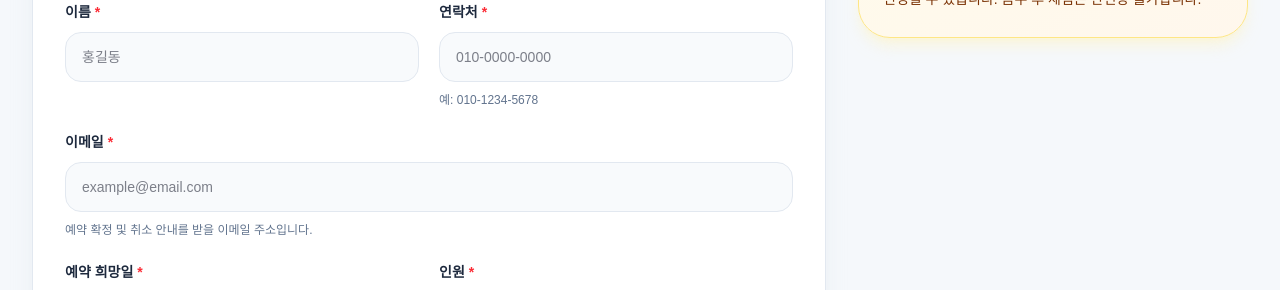
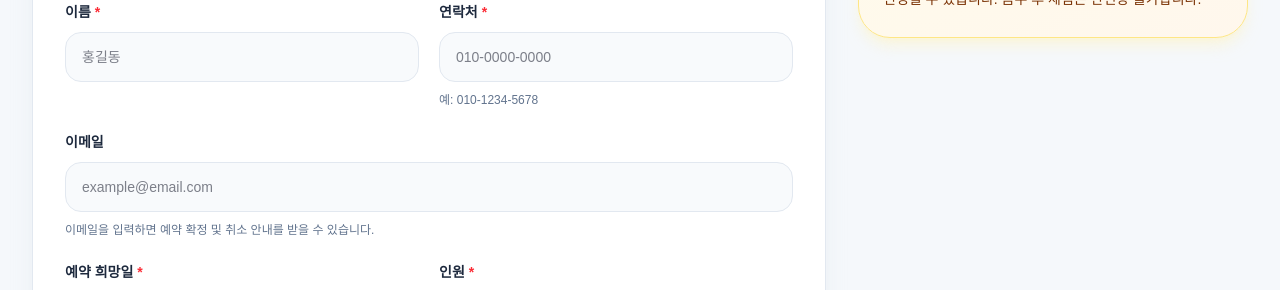
Before and after one commit to yoochnagsoo/SUNGSANSCUBA, a Next.js app: page /reservation in a window 1280 px wide. Shown: the part 2100-2390 px from the top of the page. Built offline with nearby package versions, Linux system fonts and the light colour scheme.

Commit message:
Add sungsan final 0710_7

```diff
--- a/src/app/api/reservations/route.ts
+++ b/src/app/api/reservations/route.ts
@@ -76,7 +76,7 @@ export async function GET(request: NextRequest) {
         ok: false,
         message: "예약 목록을 불러오지 못했습니다.",
       },
-      { status: 500 }
+      { status: 500 },
     );
   }
 }
@@ -91,7 +91,7 @@ export async function POST(request: Request) {
     const program = String(body.program ?? "").trim();
 
     const reservationDate = String(
-      body.reservationDate ?? body.date ?? ""
+      body.reservationDate ?? body.date ?? "",
     ).trim();
 
     const experienceTime = String(body.experienceTime ?? "").trim();
@@ -101,7 +101,7 @@ export async function POST(request: Request) {
 
     const message = String(body.message ?? "").trim();
 
-    if (!name || !email || !phone || !program || !reservationDate) {
+    if (!name || !phone || !program || !reservationDate) {
       return NextResponse.json(
         {
           ok: false,
@@ -116,7 +116,7 @@ export async function POST(request: Request) {
             people,
           },
         },
-        { status: 400 }
+        { status: 400 },
       );
     }
 
@@ -129,7 +129,7 @@ export async function POST(request: Request) {
             people: peopleValue,
           },
         },
-        { status: 400 }
+        { status: 400 },
       );
     }
 
@@ -148,6 +148,7 @@ export async function POST(request: Request) {
       status: "PENDING",
     });
 
+    if (email) {
       try {
         const customerEmail = customerReservationReceivedEmail(reservation);
 
@@ -159,8 +160,9 @@ export async function POST(request: Request) {
       } catch (customerEmailError) {
         console.error(
           "[POST /api/reservations] customer email error:",
-        customerEmailError
+          customerEmailError,
         );
+      }
     }
 
     try {
@@ -180,7 +182,7 @@ export async function POST(request: Request) {
     } catch (adminEmailError) {
       console.error(
         "[POST /api/reservations] admin email error:",
-        adminEmailError
+        adminEmailError,
       );
     }
 
@@ -189,7 +191,7 @@ export async function POST(request: Request) {
         ok: true,
         reservation,
       },
-      { status: 201 }
+      { status: 201 },
     );
   } catch (error) {
     console.error("[POST /api/reservations]", error);
@@ -199,7 +201,7 @@ export async function POST(request: Request) {
         ok: false,
         message: "예약 생성 중 오류가 발생했습니다.",
       },
-      { status: 500 }
+      { status: 500 },
     );
   }
 }
--- a/src/app/reservation/page.tsx
+++ b/src/app/reservation/page.tsx
@@ -127,10 +127,6 @@ function ReservationPageContent() {
         throw new Error("연락처는 010-1234-5678 형식으로 입력해주세요.");
       }
 
-      if (!trimmedEmail) {
-        throw new Error("이메일을 입력해주세요.");
-      }
-
       if (!trimmedReservationDate) {
         throw new Error("예약 희망일을 선택해주세요.");
       }
@@ -162,7 +158,7 @@ function ReservationPageContent() {
       }
 
       setSuccessMessage(
-        "예약이 접수되었습니다. 확인 후 예약 확정 안내 메일을 보내드리겠습니다.",
+        "예약이 접수되었습니다. 확인 후 예약 확정 안내를 보내드리겠습니다.",
       );
 
       setName("");
@@ -417,6 +413,7 @@ function ReservationPageContent() {
                     value={phone}
                     onChange={(event) => {
                       setPhone(formatKoreanMobilePhone(event.target.value));
+
                       if (errorMessage.includes("연락처")) {
                         setErrorMessage("");
                       }
@@ -434,7 +431,7 @@ function ReservationPageContent() {
                 </FormField>
 
                 <div className="sm:col-span-2">
-                  <FormField label="이메일" required>
+                  <FormField label="이메일">
                     <input
                       type="email"
                       value={email}
@@ -445,7 +442,7 @@ function ReservationPageContent() {
                   </FormField>
 
                   <p className="mt-2 text-xs leading-5 text-slate-500">
-                    예약 확정 및 취소 안내를 받을 이메일 주소입니다.
+                    이메일을 입력하면 예약 확정 및 취소 안내를 받을 수 있습니다.
                   </p>
                 </div>
 
```
Lines whose indentation alone changed are shown as unchanged.
